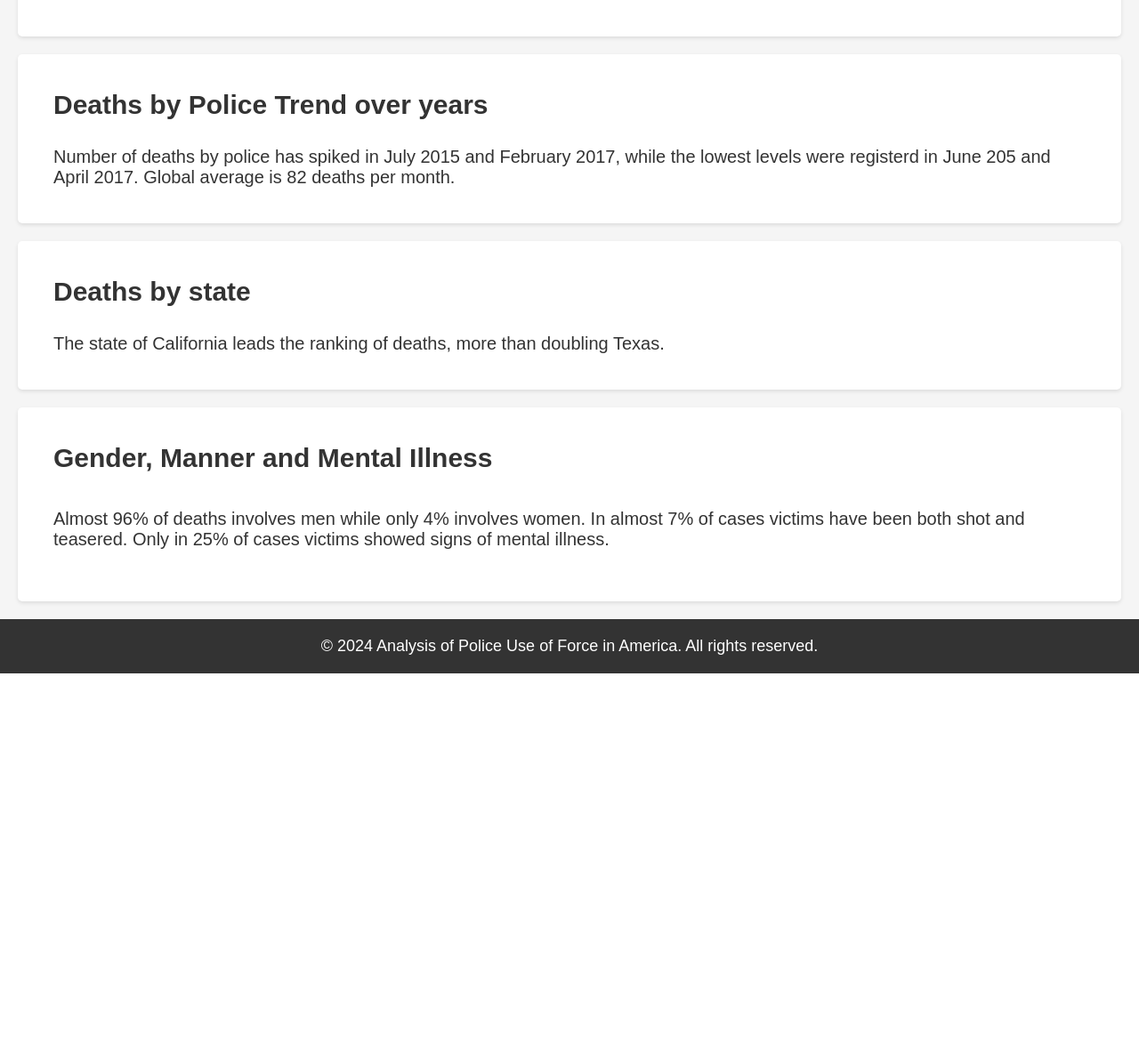
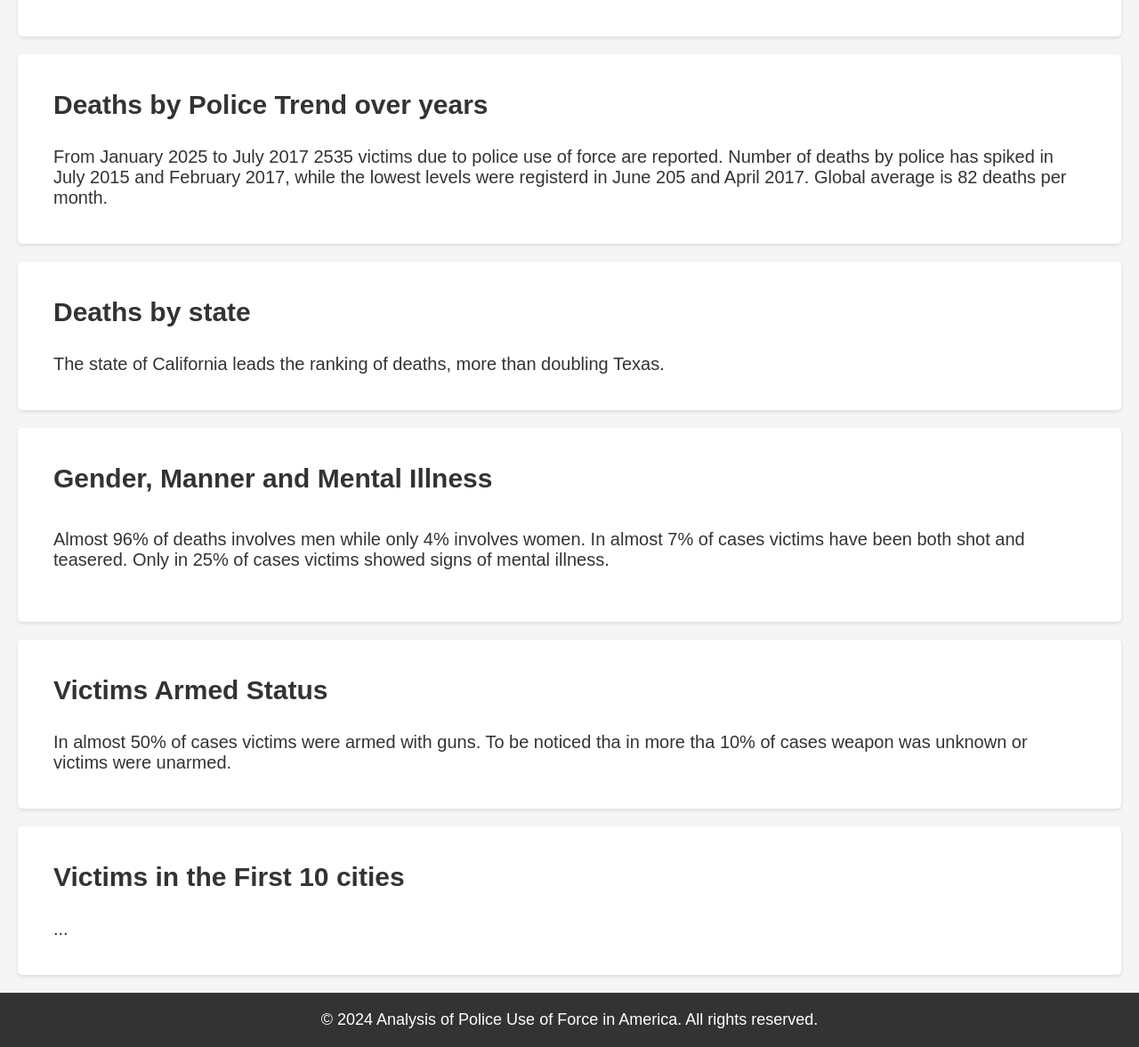
Before and after one commit to Fedt2407/19_Police_Fatal_Force_Analysis, a Flask app: template templates/index.html in a window 1280 px wide. Shown: the part 233-1410 px from the top of the page at 89% size. Before the commit the page ends 990 px from the top, so only its background shows below. Run offline with Flask 3, Linux system fonts and the light colour scheme; the template is opened without the code that fills it, so the values that code supplies are empty.

Commit message:
Added victims by first 10 cities

```diff
--- a/main.py
+++ b/main.py
@@ -17,7 +17,7 @@ def home():
     shape_deaths = data_deaths.shape
     head_deaths = data_deaths.head().to_html(classes='dataframe', index=False)
 
-    # Plotting the number of missions per year
+    # Plotting the number of deaths per year
     data_deaths['date'] = pd.to_datetime(data_deaths['date'], format='%d/%m/%y', errors='coerce')
     data_deaths['year'] = data_deaths['date'].dt.year
     data_deaths['month'] = data_deaths['date'].dt.month
@@ -36,7 +36,7 @@ def home():
     trend.add_hline(y=total_average, line_dash='dash', line_color='red', annotation_text=f'Total Average: {total_average:.2f}', annotation_position='top right')
     trend_html = trend.to_html(full_html=False)
 
-    # Plotting number of deaths for first 10 states with px.bar
+    # Plotting number of deaths by state with px.bar
     data_deaths = data_deaths['state'].value_counts().sort_values(ascending=False)
     deaths_by_state = px.bar(data_deaths, x=data_deaths.index, y=data_deaths.values)
     deaths_by_state.update_layout(
@@ -78,6 +78,31 @@ def home():
     mental_illness_fig.update_layout(showlegend=False)
     manner_illness_html = mental_illness_fig.to_html(full_html=False)
 
+    # Plotting Armed Status
+    data_deaths = data_deaths['armed'].value_counts().sort_values(ascending=False)[:15]
+    data_deaths = data_deaths[::-1]  # Reverse the order of the data
+    armed_status = px.bar(data_deaths, y=data_deaths.index, x=data_deaths.values, orientation='h')
+    armed_status.update_layout(
+        yaxis_title='Type of Weapon',
+        xaxis_title='Number of Deaths by Police (Log scale)',
+        xaxis=dict(type='log')
+    )
+    armed_status.update_layout(height=800)  # Increase the height of the chart area to 800 pixels
+    armed_status.update_traces(texttemplate='%{x}', textposition='outside')
+    armed_status_html = armed_status.to_html(full_html=False)
+
+    # Plotting deaths by city
+    data_deaths = pd.read_csv('./static/data/Deaths_by_Police_US.csv', index_col=0, encoding='ISO-8859-1')
+    data_deaths = data_deaths['city'].value_counts().sort_values(ascending=False)[:10]
+    city_death = px.bar(data_deaths, x=data_deaths.index, y=data_deaths.values)
+    city_death.update_layout(
+        xaxis_title='City',
+        yaxis_title='Number of Deaths by Police',
+        # yaxis=dict(type='log')
+    )
+    city_death.update_traces(texttemplate='%{y}', textfont=dict(size=14), textposition='inside', insidetextanchor='middle')
+    city_death_html = city_death.to_html(full_html=False)
+
     return render_template('index.html',
                            shape_deaths=shape_deaths,
                            head_deaths=head_deaths,
@@ -85,7 +110,9 @@ def home():
                            deaths_by_state=deaths_by_state_html,
                            gender_deaths=gender_deaths_html,
                            manner_death=manner_death_html,
-                           mental_illness=manner_illness_html
+                           mental_illness=manner_illness_html,
+                           armed_status=armed_status_html,
+                           city_death=city_death_html
                            )
 
 
--- a/templates/index.html
+++ b/templates/index.html
@@ -32,9 +32,10 @@
     <section id="charts">
       <h2>Deaths by Police Trend over years</h2>
       <p>
-        Number of deaths by police has spiked in July 2015 and February 2017,
-        while the lowest levels were registerd in June 205 and April 2017.
-        Global average is 82 deaths per month.
+        From January 2025 to July 2017 2535 victims due to police use of force
+        are reported. Number of deaths by police has spiked in July 2015 and
+        February 2017, while the lowest levels were registerd in June 205 and
+        April 2017. Global average is 82 deaths per month.
       </p>
       <div id="chart1">{{ trend_deaths | safe }}</div>
     </section>
@@ -61,6 +62,21 @@
       <div class="three-columns">{{ mental_illness | safe }}</div>
     </section>
 
+    <section id="charts">
+      <h2>Victims Armed Status</h2>
+      <p>
+        In almost 50% of cases victims were armed with guns. To be noticed tha
+        in more tha 10% of cases weapon was unknown or victims were unarmed.
+      </p>
+      <div id="chart1">{{ armed_status | safe }}</div>
+    </section>
+
+    <section id="charts">
+      <h2>Victims in the First 10 cities</h2>
+      <p>...</p>
+      <div id="chart1">{{ city_death | safe }}</div>
+    </section>
+
     <footer>
       <p>
         &copy; 2024 Analysis of Police Use of Force in America. All rights
```
